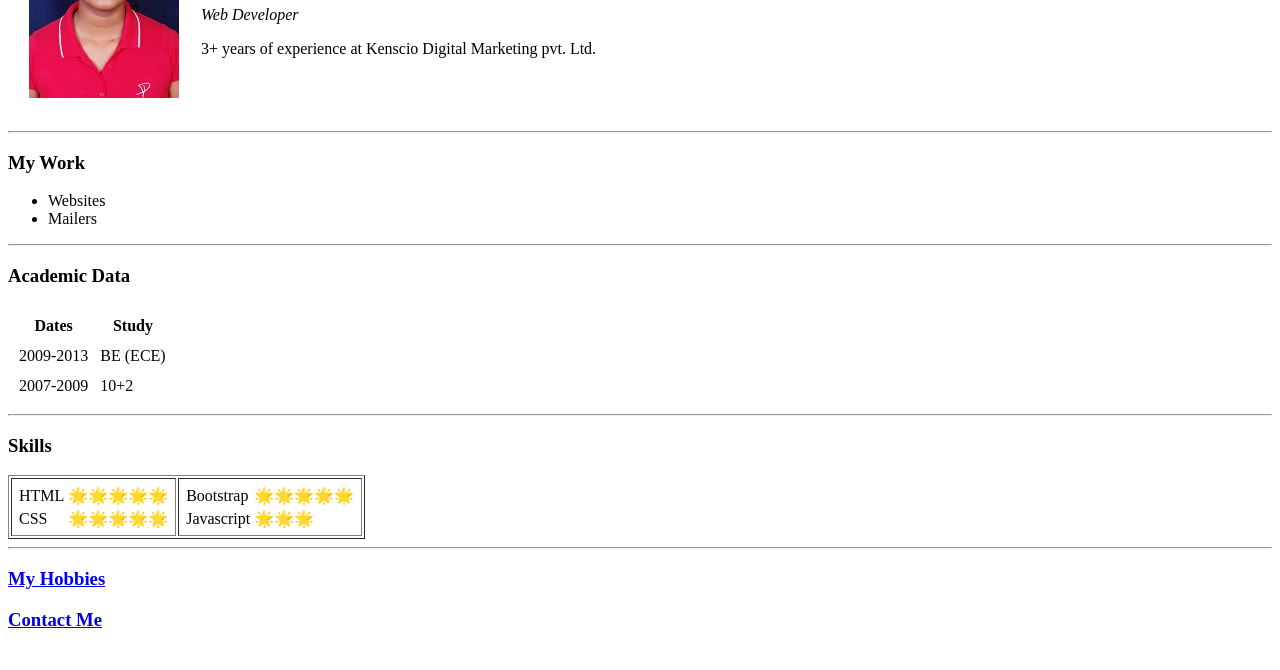
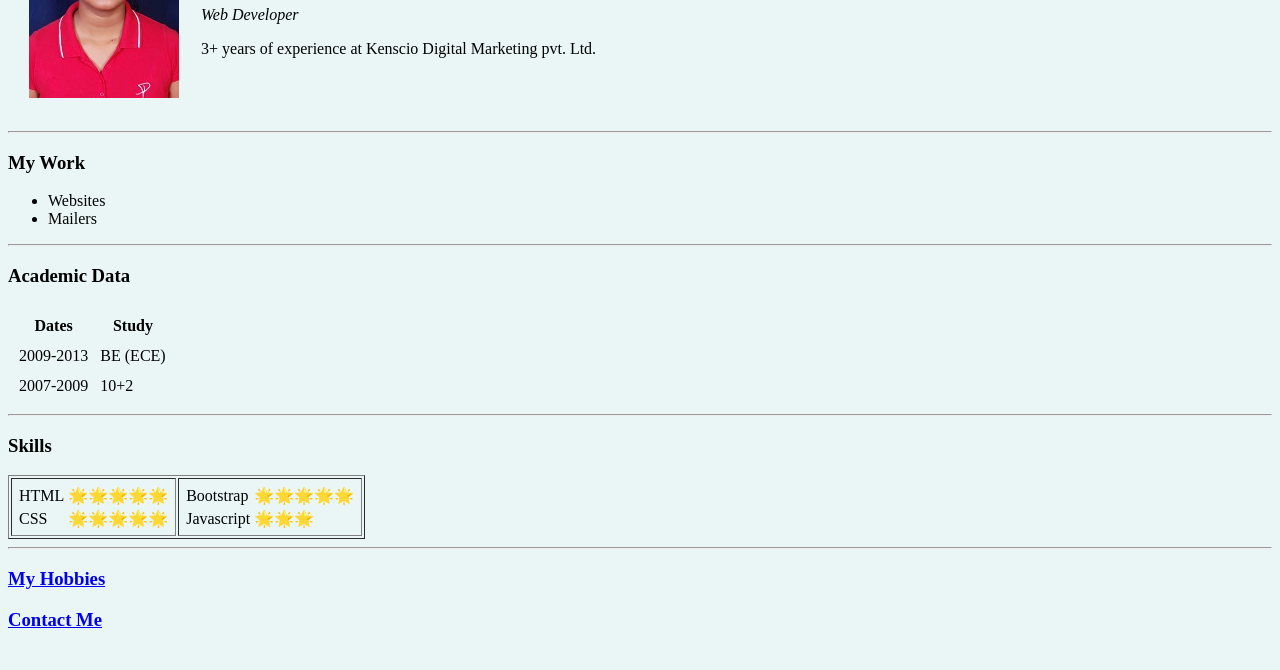
Before and after one commit to jayakriti/My_CV, a plain HTML site: page index.html in a window 1280 px wide. Shown: the part 130-800 px from the top of the page. Drawn offline with Linux system fonts and the light colour scheme.

Commit message:
bgcolor change

```diff
--- a/index.html
+++ b/index.html
@@ -4,7 +4,7 @@
     <meta charset="utf-8">
     <title>Jaya's Personal Site</title>
   </head>
-  <body>
+  <body style="background-color: #EAF6F6;">
     <table cellspacing="20">
       <tr>
         <td><img src="images/jaya.jpg" alt=""></td>
@@ -39,24 +39,7 @@
     <hr />
 
     <h3>Skills</h3>
-    <!--table cellspacing="10">
-      <tr>
-        <td>HTML</td>
-        <td>🌟🌟🌟🌟🌟</td>
-      </tr>
-      <tr>
-        <td>CSS</td>
-        <td>🌟🌟🌟🌟🌟</td>
-      </tr>
-      <tr>
-        <td>Bootstrap</td>
-        <td>🌟🌟🌟🌟🌟</td>
-      </tr>
-      <tr>
-        <td>Javascript</td>
-        <td>🌟🌟🌟</td>
-      </tr>
-    </table-->
+
 
     <table cellspacing="2" cellpadding="4" border="1">
       <tr>
```
